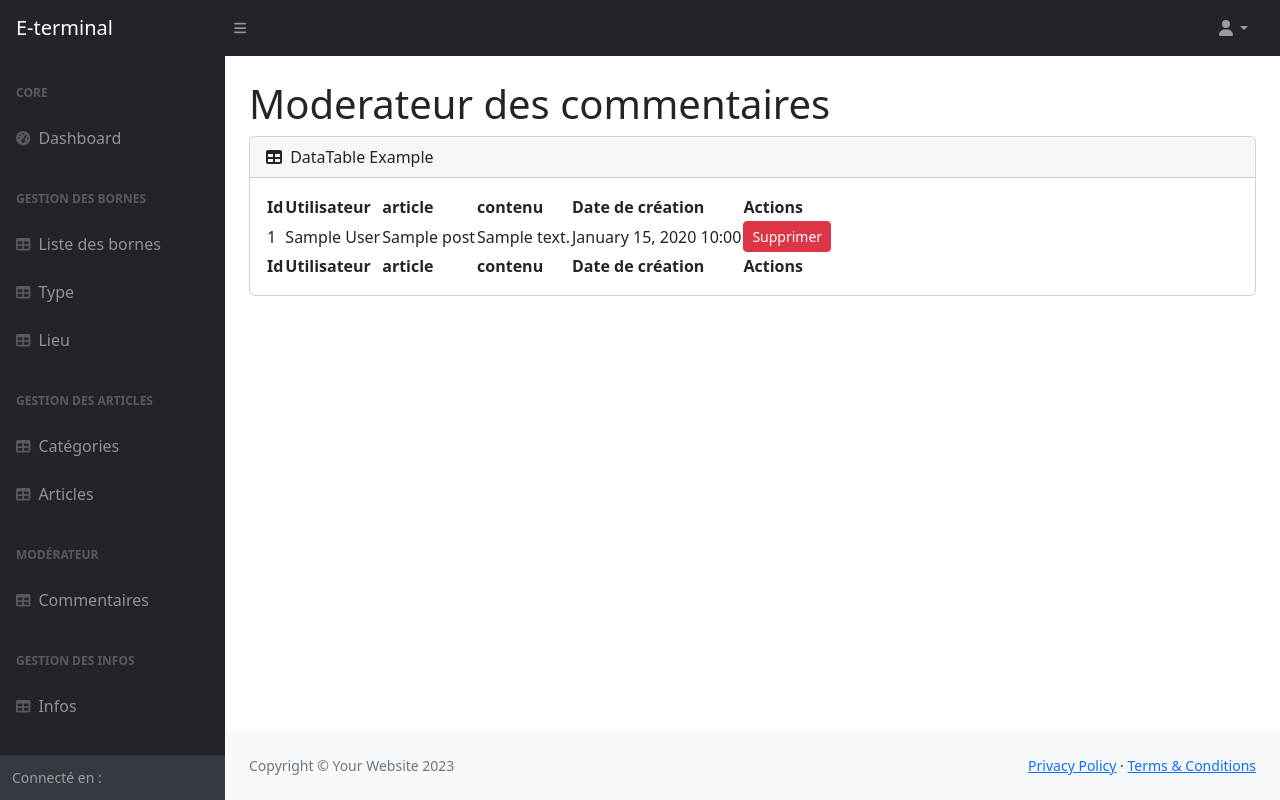
After one commit to moha95370/projet_Greta, a Symfony app: template templates/admin/comment/index.html.twig in a window 1280 px wide. The commit adds this page. Run offline with Twig, Linux system fonts and the light colour scheme; the template is opened without the code that fills it: most values are stand-ins (such as "Sample title", 1, 10 or a date in 2020); some libraries are stand-ins or nearby versions.

Commit message:
gestion commentaires backoffice

```diff
--- /dev/null
+++ b/templates/admin/comment/index.html.twig
@@ -0,0 +1,65 @@
+{% extends 'sbadmin.html.twig' %}
+
+{% block title %}Gestion des commentaires!{% endblock %}
+
+{% block final_stylesheets %}
+    <link href="https://cdn.jsdelivr.net/npm/simple-datatables@7.1.2/dist/style.min.css" rel="stylesheet" />
+{% endblock %}
+
+{% block content %}
+    <div class="container-fluid px-4">
+        <h1 class="mt-4">Moderateur des commentaires</h1>
+
+        <!-- Tableau  -->
+        <div class="card mb-4">
+            <div class="card-header">
+                <i class="fas fa-table me-1"></i>
+                DataTable Example
+            </div>
+            <div class="card-body">
+                <table id="datatablesSimple">
+                    <thead>
+                        <tr>
+                            <th>Id</th>
+                            <th>Utilisateur</th>
+                            <th>article</th>
+                            <th>contenu</th>
+                            <th>Date de création</th>
+                            <th>Actions</th>
+                        </tr>
+                    </thead>
+                    <tbody>
+                        <!--une ligne du tableau-->
+                        {% for comment in comments %}
+                        <tr>
+                        <td>{{ comment.id }}</td>
+                        <td>{{ comment.user.displayName }}</td>
+                        <td>{{ comment.post.title }}</td>
+                        <td>{{ comment.content }}</td>
+                        <td>{{ comment.createdAt | date }}</td>
+                        <td>
+                            <a href="{{ path('admin_comment_delete', {id: comment.id, _csrf_token: csrf_token('delete')}) }}" class="btn btn-danger btn-sm"  onclick="return confirm('Etes-vous certain ?')">Supprimer</a>
+                        </td>
+                        </tr>
+                        {% endfor %}
+                    </tbody>
+                    <tfoot>
+                        <tr>
+                            <th>Id</th>
+                            <th>Utilisateur</th>
+                            <th>article</th>
+                            <th>contenu</th>
+                            <th>Date de création</th>
+                            <th>Actions</th>
+                        </tr>
+                    </tfoot>
+                </table>
+            </div>
+        </div>
+    </div>
+{% endblock %}
+
+{% block final_javascripts %}
+    <script src="https://cdn.jsdelivr.net/npm/simple-datatables@7.1.2/dist/umd/simple-datatables.min.js" crossorigin="anonymous"></script>
+    <script src="{{ asset('sbadmin/js/datatables-simple-demo.js')}}"></script>
+{% endblock %}
--- a/templates/sbadmin.html.twig
+++ b/templates/sbadmin.html.twig
@@ -67,7 +67,7 @@
                             </a>
 
                             <div class="sb-sidenav-menu-heading">Modérateur</div>
-                            <a class="nav-link" href="{{ path('admin_type_index') }}">
+                            <a class="nav-link" href="{{ path('admin_comment_index') }}">
                                 <div class="sb-nav-link-icon"><i class="fas fa-table"></i></div>
                                 Commentaires
                             </a>
```
Also changed, not shown: src/Controller/Admin/CommentController.php (added, +42 -0 lines).
